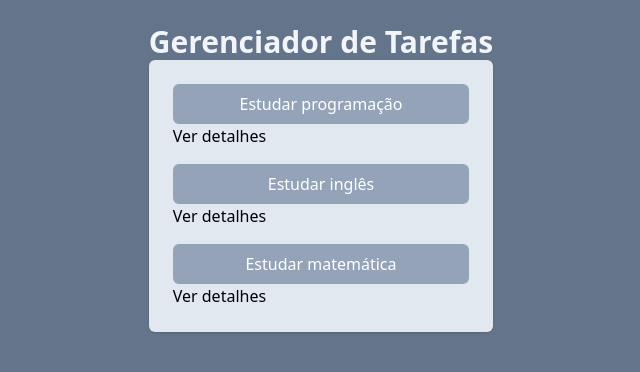
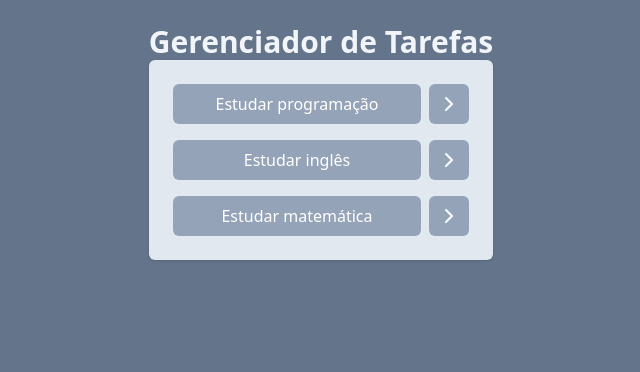
Before and after one commit to Wellyson-Alcantara/curso-de-react, a React (Vite) app: page / in a window 1280 px wide. Shown: the top 372 px of the page, without its empty margins (319-959 px from the left). Built offline with nearby package versions, Linux system fonts and the light colour scheme.

Commit message:
Dando uma pausa

```diff
--- a/package.json
+++ b/package.json
@@ -10,6 +10,7 @@
     "preview": "vite preview"
   },
   "dependencies": {
+    "lucide-react": "^0.435.0",
     "react": "^18.3.1",
     "react-dom": "^18.3.1"
   },
--- a/src/components/Tasks.jsx
+++ b/src/components/Tasks.jsx
@@ -1,12 +1,16 @@
+import { ChevronRightIcon } from "lucide-react";
+
 function Tasks(props) {
     return (
         <ul className="space-y-4 p-6 bg-slate-200 rounded-md shadow">
             {props.tasks.map((task) => (
-                <li key={task.id} className="">
+                <li key={task.id} className="flex gap-2">
                     <button className="bg-slate-400 w-full text-white p-2 rounded-md">
                         {task.title}
                     </button>
-                    <button>Ver detalhes</button>
+                    <button className="bg-slate-400 p-2 rounded-md text-white">
+                        <ChevronRightIcon />
+                    </button>
                 </li>
             ))}
         </ul>
```
Also changed, not shown: 1 other file (tests, documents, lock files or other folders).
